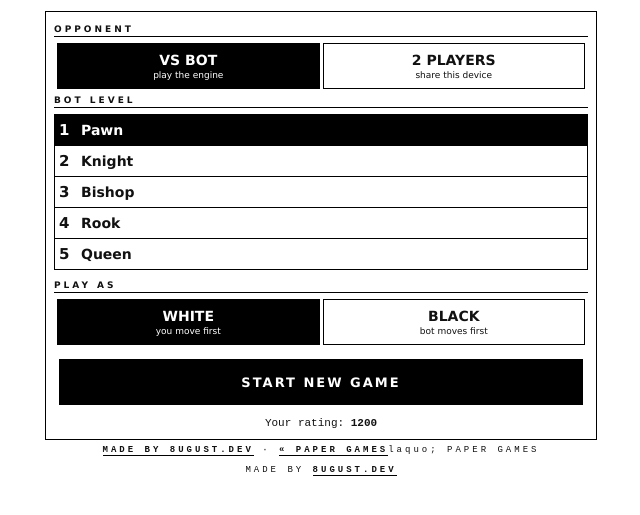
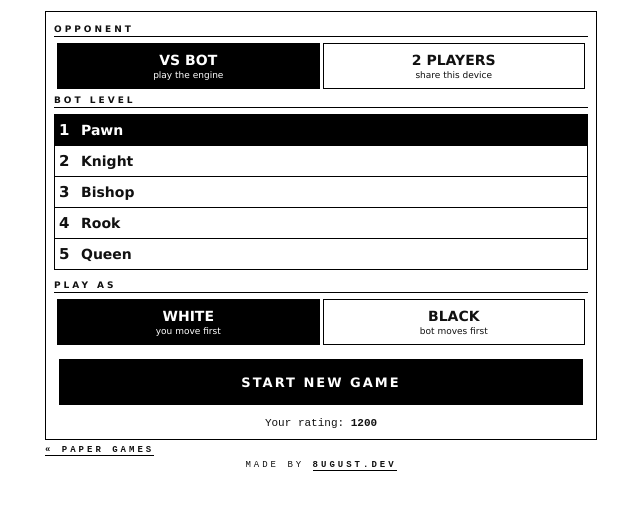
Before and after one commit to 8ugustdev/paperchess, a plain HTML site: page index.html in a window 1280 px wide. Shown: the part 141-656 px from the top of the page, without its empty margins (319-959 px from the left). Drawn offline with Linux system fonts and the light colour scheme.

Commit message:
fix: clean back-link markup (previous sed mangled it)

```diff
--- a/index.html
+++ b/index.html
@@ -51,7 +51,7 @@
             <div class="elo-line" id="start-elo">Your rating: 1200</div>
         </div>
 
-        <div class="back"><a href="/games/"><div class="made">MADE BY <a href="https://8ugust.dev" rel="noopener">8UGUST.DEV</a> &middot; <a href="/games/">&laquo; PAPER GAMES</a>laquo; PAPER GAMES</a></div>
+        <div class="back"><a href="/games/">&laquo; PAPER GAMES</a></div>
         <div class="made">MADE BY <a href="https://8ugust.dev" rel="noopener">8UGUST.DEV</a></div>
     </div>
 
```
